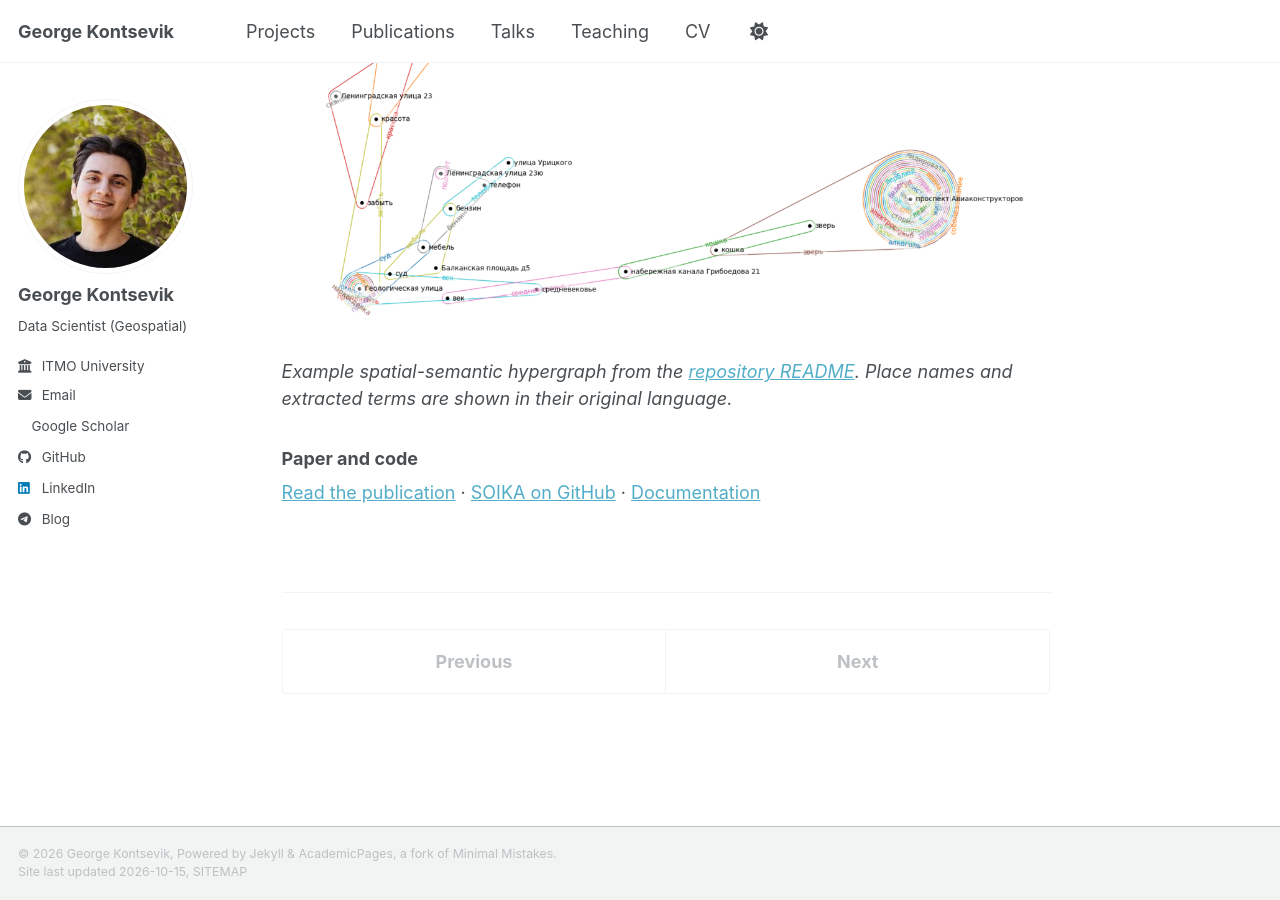
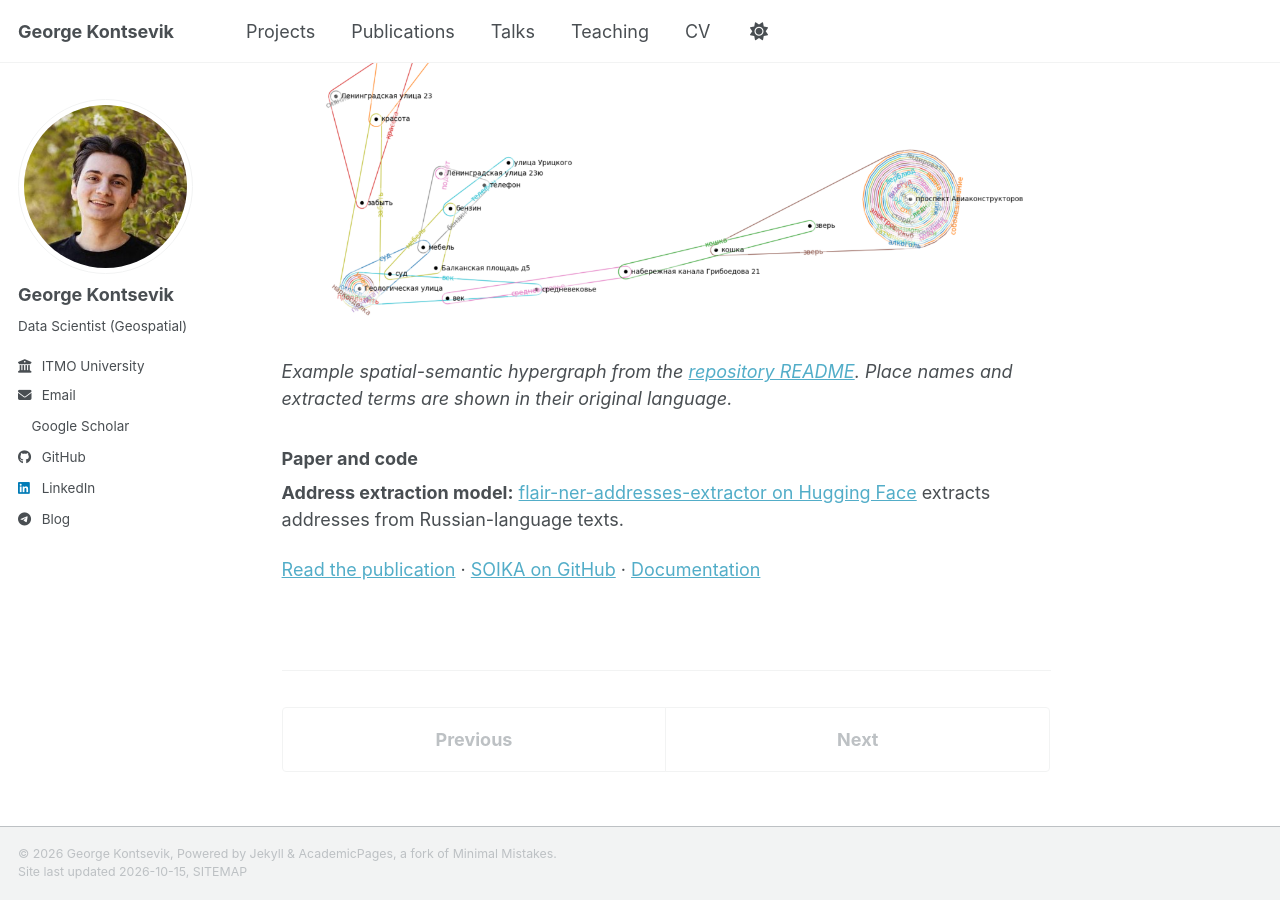
Before and after one commit to GeorgeKontsevik/GeorgeKontsevik.github.io, a Jekyll site: the page built from _publications/transformation-of-local-communities-from-neighborhoods-to-urban-commons-in-the-production-of-social-representations-of-space.md, in a window 1280 px wide and 900 px high, scrolled down 1247 px. Built offline with Jekyll 4.4.1, drawn with Linux system fonts in a browser that asks for light colours; a style sheet for code colours, icons or effects is not loaded.

Commit message:
Link SOIKA Russian address extraction model

```diff
--- a/_publications/transformation-of-local-communities-from-neighborhoods-to-urban-commons-in-the-production-of-social-representations-of-space.md
+++ b/_publications/transformation-of-local-communities-from-neighborhoods-to-urban-commons-in-the-production-of-social-representations-of-space.md
@@ -35,4 +35,6 @@ The study explores how digital communication shapes hyperlocal and translocal ur
 
 ### Paper and code
 
+**Address extraction model:** [flair-ner-addresses-extractor on Hugging Face](https://huggingface.co/Geor111y/flair-ner-addresses-extractor) extracts addresses from Russian-language texts.
+
 [Read the publication](https://doi.org/10.1007/978-3-031-64608-9_30) · [SOIKA on GitHub](https://github.com/Sandrro/SOIKA) · [Documentation](https://soika.readthedocs.io/ru/latest/)
```
